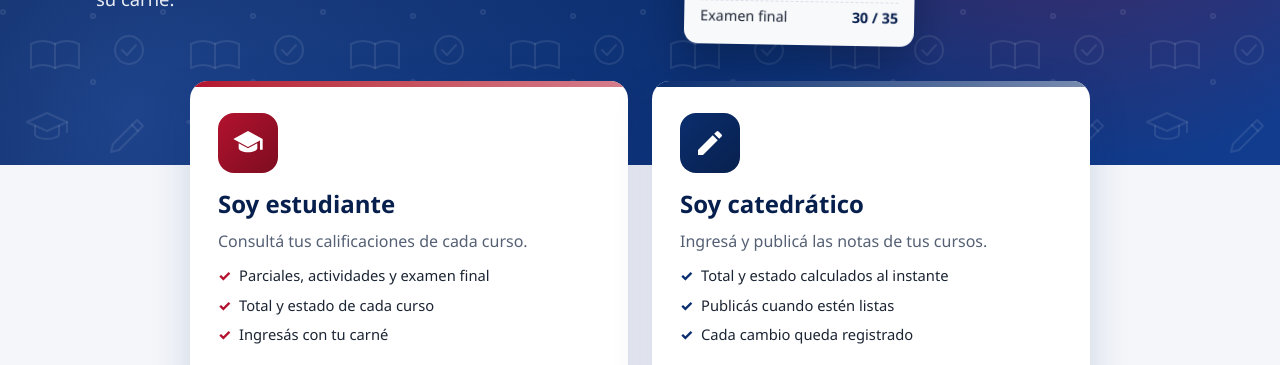
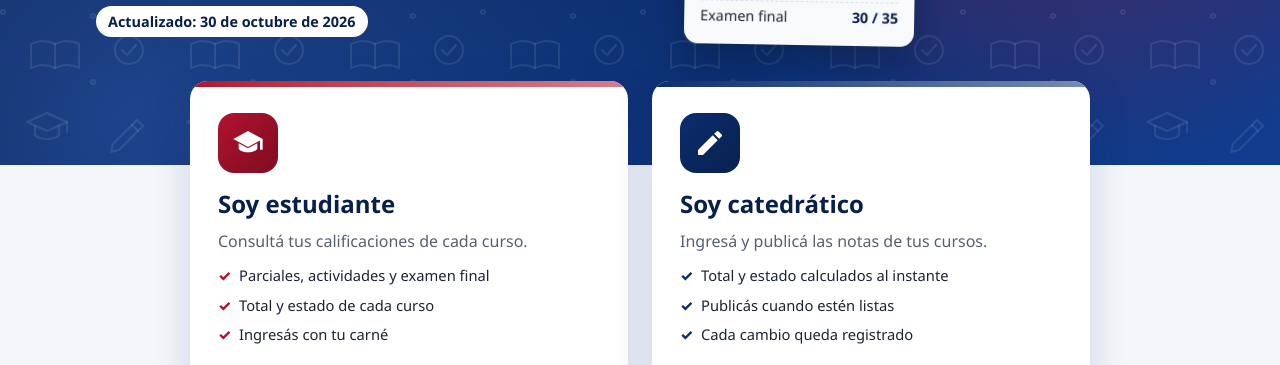
Before and after one commit to MaryG0107/Plataforma-Deploy-Notas-UMG, a website: page vistas/inicio.html in a window 1280 px wide. Shown: the part 435-800 px from the top of the page. Drawn offline with Linux system fonts and the light colour scheme; files that its build step writes are made by us from their sources; files whose address does not match are found by name.

Commit message:
Agrega la fecha de actualizacion a la portada
Co-Authored-By: Claude Opus 5.5 <noreply@anthropic.com>

```diff
--- a/public/css/acceso.css
+++ b/public/css/acceso.css
@@ -58,6 +58,10 @@
 .hero h1 { color: var(--blanco); font-size: clamp(2rem, 5vw, 3.3rem); line-height: 1.1; margin: 16px 0; letter-spacing: -0.01em; }
 .hero h1 em { font-style: normal; background: linear-gradient(90deg, #ff9aa9, #ffd1d8); -webkit-background-clip: text; background-clip: text; color: transparent; }
 .hero__lema { font-size: 1.15rem; opacity: 0.9; max-width: 46ch; margin: 0; }
+.hero__actualizado {
+  display: inline-block; margin: 16px 0 0; padding: 4px 12px; border-radius: 999px;
+  background: var(--blanco); color: var(--azul-oscuro); font-size: 0.9rem; font-weight: 700;
+}
 
 .hero__vista { position: relative; height: 330px; display: none; }
 .hero__vista .ficha { position: absolute; }
--- a/vistas/inicio.html
+++ b/vistas/inicio.html
@@ -27,6 +27,7 @@
         <p class="hero__etiqueta">Consulta y publicación de notas en línea</p>
         <h1>Tus notas, <em>en cuanto se publican</em>.</h1>
         <p class="hero__lema">El catedrático ingresa y publica las calificaciones; cada estudiante las consulta desde cualquier dispositivo, con su carné.</p>
+        <p class="hero__actualizado">Actualizado: 30 de octubre de 2026</p>
       </div>
 
       <!-- Vista previa decorativa con datos de ejemplo. -->
```
